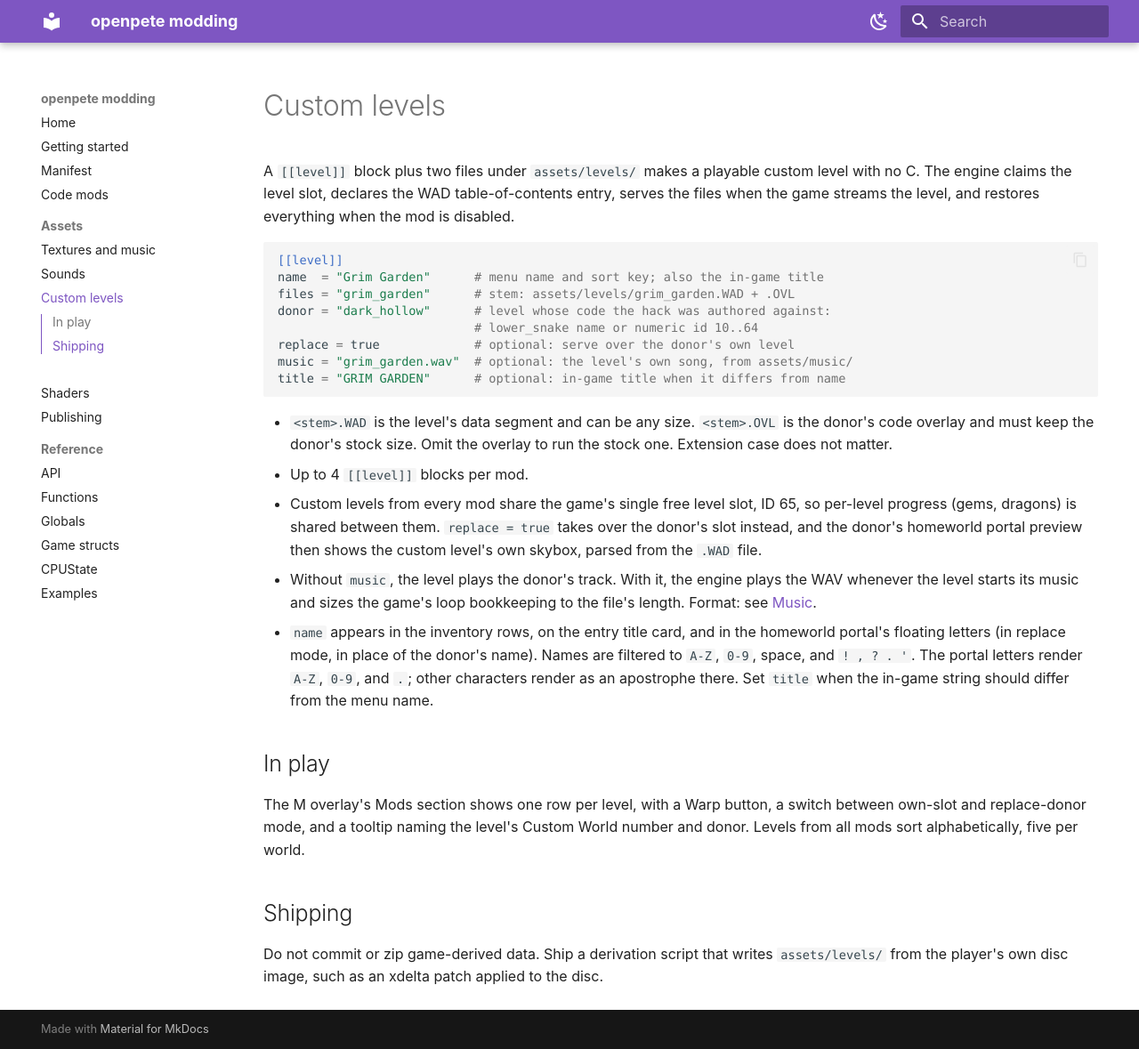
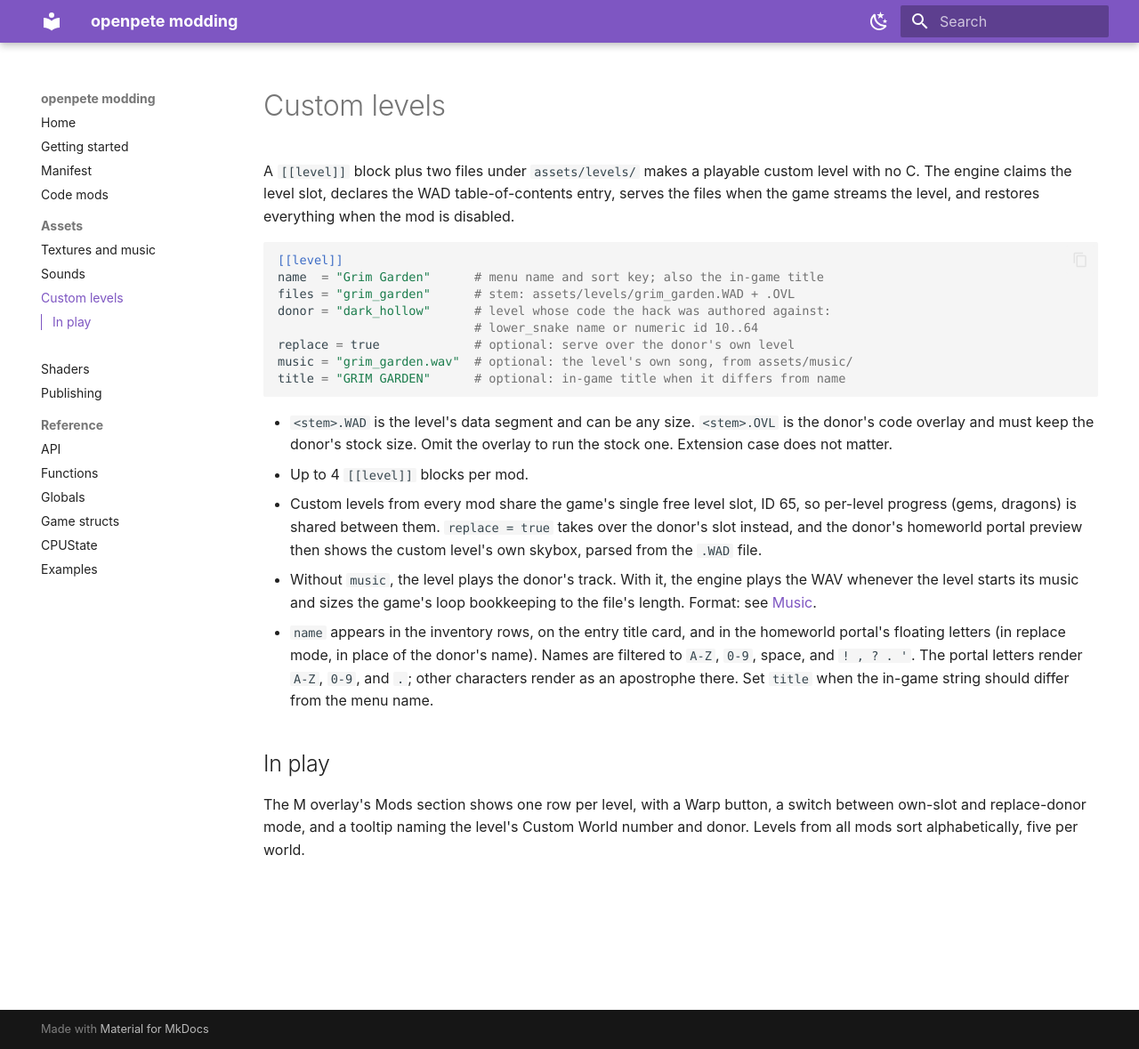
Before and after one commit to 907470/openpete, an MkDocs documentation site: the page built from docs/modding/pages/levels.md, in a window 1280 px wide and 1179 px high. Shown: the whole window at 89% size. Built offline with MkDocs 1.6.1 and Material for MkDocs 9.7.7, drawn with Linux system fonts in a browser that asks for light colours.

Commit message:
mod docs: remove shipping instructions for game-derived data

```diff
--- a/docs/modding/pages/levels.md
+++ b/docs/modding/pages/levels.md
@@ -43,9 +43,3 @@ The M overlay's Mods section shows one row per level, with a Warp
 button, a switch between own-slot and replace-donor mode, and a tooltip
 naming the level's Custom World number and donor. Levels from all mods
 sort alphabetically, five per world.
-
-## Shipping
-
-Do not commit or zip game-derived data. Ship a derivation script that
-writes `assets/levels/` from the player's own disc image, such as an
-xdelta patch applied to the disc.
```
